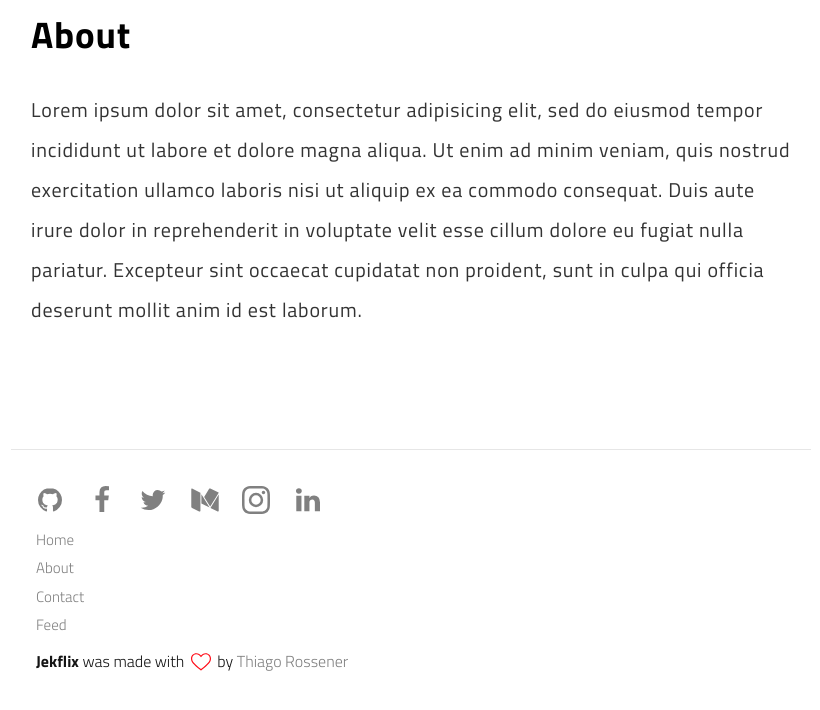
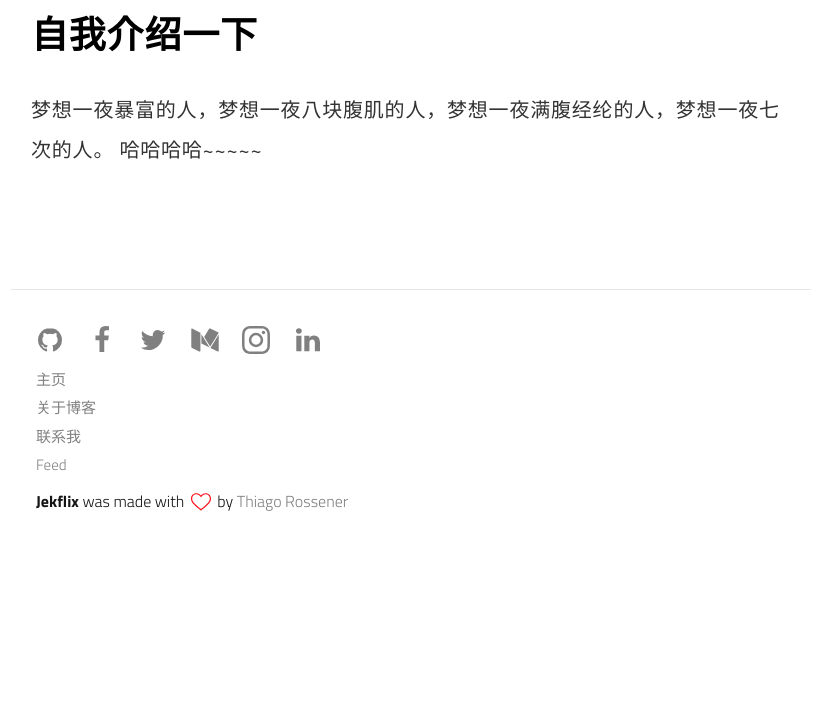
Before and after one commit to zc466747682/zc466747682.github.io, a Jekyll site: the page built from about.md, in a window 1280 px wide and 1140 px high. Shown: the part 430-1140 px from the top of the window, without its empty margins (229-1049 px from the left). Built offline with Jekyll 4.4.1, drawn with Linux system fonts in a browser that asks for light colours.

Commit message:
提交一部分我暂时能改的信息
暂时看的懂的，先改改。

```diff
--- a/404.html
+++ b/404.html
@@ -15,5 +15,5 @@ permalink: /404.html
 <div class="container">
   <img src="/assets/img/404.gif" width="100%" alt="404 - Page not found">
   <p><strong>Page not found :(</strong></p>
-  <p>I'm sorry. We couldn't find the page you are looking for.</p>
+  <p>页面没找到哦，请确认您的访问资源路径.</p>
 </div>
--- a/_config.yml
+++ b/_config.yml
@@ -1,7 +1,7 @@
 # Site Settings
-title: Jekflix | A theme for Jekyll
-email: youremail@xyz.com
-description: Some text about your blog.
+title: SuperSlamZzz的博客
+email: zhuchun92@163.com
+description: 2019年07月11日坐标武汉，开始整理我的知识库.
 baseurl: "" # the subpath of your site, e.g. /blog
 url: "https://jekflix.rossener.com" # the base hostname & protocol for your site
 google_analytics: "UA-XXXXXXXX-X"
@@ -13,12 +13,12 @@ disqus_username: disqus_username
 
 # Social Media
 # Remove the item if you don't need it
-github_username: github_username
-facebook_username: facebook_username
-twitter_username: twitter_username
-instagram_username: instagram_username
-linkedin_username: linkedin_username
-medium_username: medium_username
+github_username: SuperSlamZzz
+facebook_username: Nouse
+twitter_username: Nouse
+instagram_username: Nouse
+linkedin_username: Nouse
+medium_username: Nouse
 
 # Build settings
 markdown: kramdown
@@ -36,11 +36,11 @@ plugins:
 # Links to include in menu navigation
 # For external links add external: true
 links:
-  - title: Home
+  - title: 主页
     url: /
-  - title: About
+  - title: 关于博客
     url: /about/
-  - title: Contact
+  - title: 联系我
     url: /contact/
 
 # Exclude my node related stuff
--- a/about.md
+++ b/about.md
@@ -1,17 +1,13 @@
 ---
 layout: page
-title: About
-description: Some description.
+title: 关于我
+description: 打酱油专用.
 permalink: /about/
 ---
 
 <img itemprop="image" class="img-rounded" src="http://res.cloudinary.com/dm7h7e8xj/image/upload/c_fill,h_200,w_200/v1504971955/neo_ruqszk.jpg" alt="Your Name">
 
-## About
+## 自我介绍一下
 
-Lorem ipsum dolor sit amet, consectetur adipisicing elit, sed do eiusmod
-tempor incididunt ut labore et dolore magna aliqua. Ut enim ad minim veniam,
-quis nostrud exercitation ullamco laboris nisi ut aliquip ex ea commodo
-consequat. Duis aute irure dolor in reprehenderit in voluptate velit esse
-cillum dolore eu fugiat nulla pariatur. Excepteur sint occaecat cupidatat non
-proident, sunt in culpa qui officia deserunt mollit anim id est laborum.
+梦想一夜暴富的人，梦想一夜八块腹肌的人，梦想一夜满腹经纶的人，梦想一夜七次的人。
+哈哈哈哈~~~~~
```
Also changed, not shown: contact.md (+3 -3 lines).
